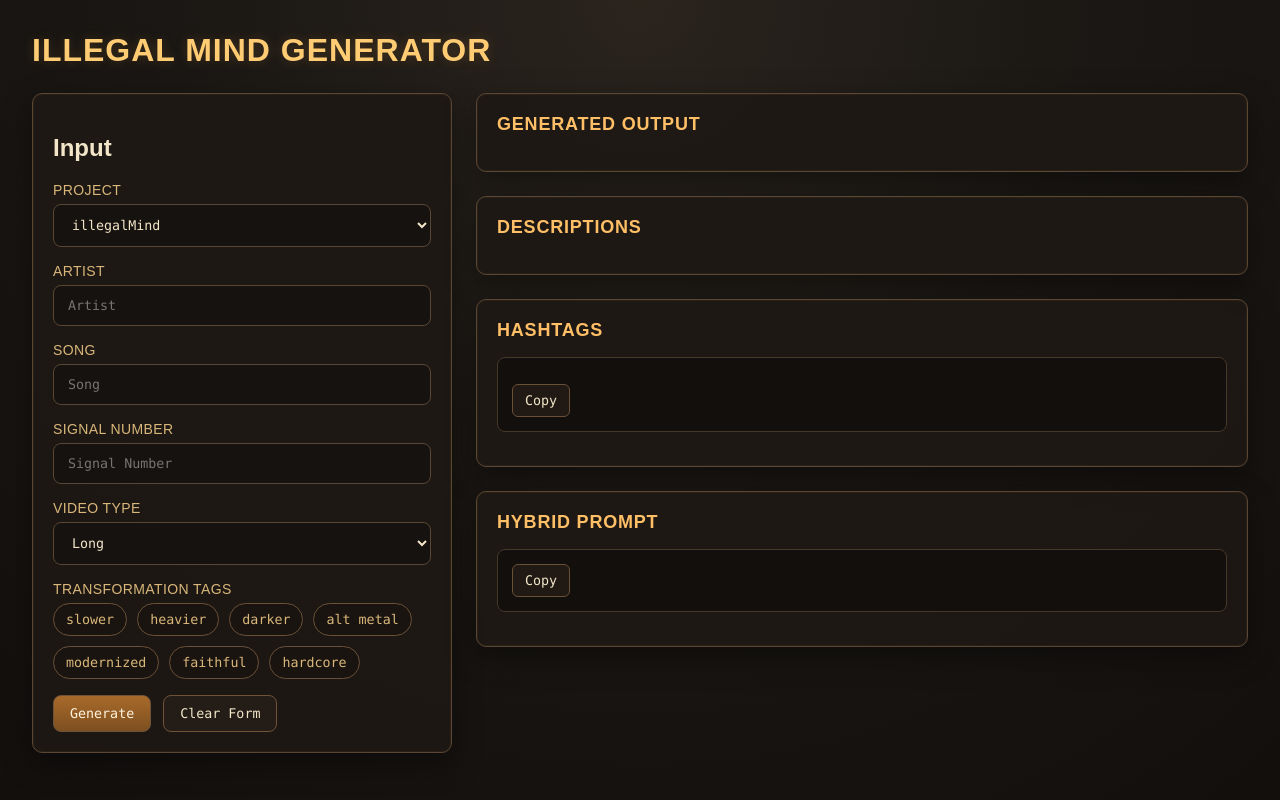
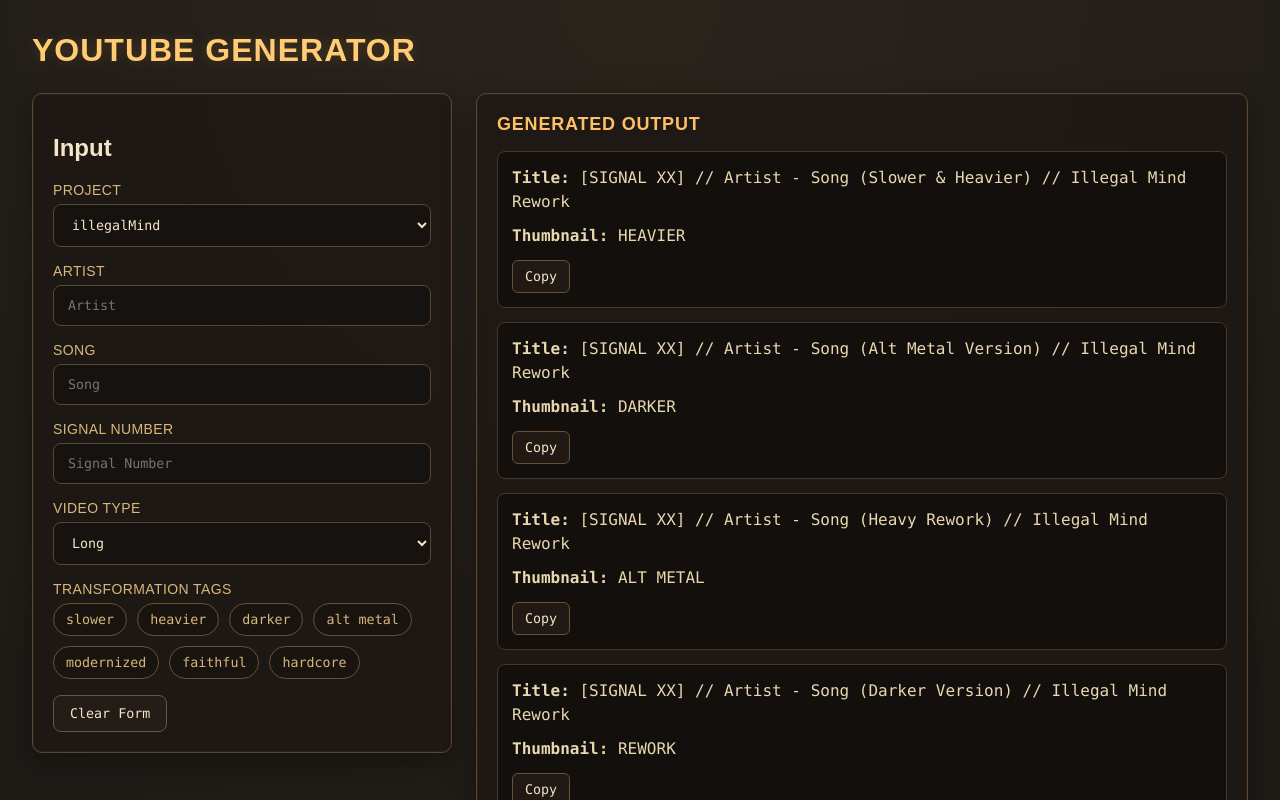
Before and after one commit to maxsoulfly/illegal-mind-generator, a React (Vite) app: page / in a window 1280 px wide. Shown: the top 800 px of the page. Built offline with nearby package versions, Linux system fonts and the light colour scheme.

Commit message:
feat: auto-generate output on form changes and remove manual generate dependency

```diff
--- a/src/App.jsx
+++ b/src/App.jsx
@@ -45,15 +45,17 @@
   const [hashtags, setHashtags] = useState('');
   const [hybridPrompt, setHybridPrompt] = useState('');
 
+  const projectConfig = projects[formData.project] || projects.illegalMind;
+
   useEffect(() => {
     localStorage.setItem('formData', JSON.stringify(formData));
   }, [formData]);
+
   const handleClearForm = () => {
     setFormData(defaultFormData);
   };
+
   const handleGenerate = () => {
-    const projectConfig = projects[formData.project] || projects.illegalMind;
-
     const generatedTitles = generateTitles(formData, projectConfig);
     const generatedThumbnails = generateThumbnails(formData, projectConfig);
     const generatedDescriptions = generateDescriptions(formData);
@@ -73,9 +75,15 @@
 
     setHybridPrompt(generatedHybridPrompt);
   };
+
+  useEffect(() => {
+    if (!formData.project) return;
+    handleGenerate();
+  }, [formData]);
+
   return (
     <div className="app-shell">
-      <h1 className="app-title">Illegal Mind Generator</h1>
+      <h1 className="app-title">YouTube Generator</h1>
 
       <div className="layout-grid">
         <div className="panel">
@@ -84,7 +92,7 @@
             setFormData={setFormData}
             onGenerate={handleGenerate}
             onClear={handleClearForm}
-            projectConfig={projects[formData.project] || projects.illegalMind}
+            projectConfig={projectConfig}
             projectOptions={Object.keys(projects)}
           />
         </div>
--- a/src/components/InputForm.jsx
+++ b/src/components/InputForm.jsx
@@ -131,9 +131,9 @@
       </div>
 
       <div className="button-row">
-        <button className="button-primary" onClick={onGenerate}>
+        {/* <button className="button-primary" onClick={onGenerate}>
           Generate
-        </button>
+        </button> */}
 
         <button className="button-secondary" onClick={onClear}>
           Clear Form
```
